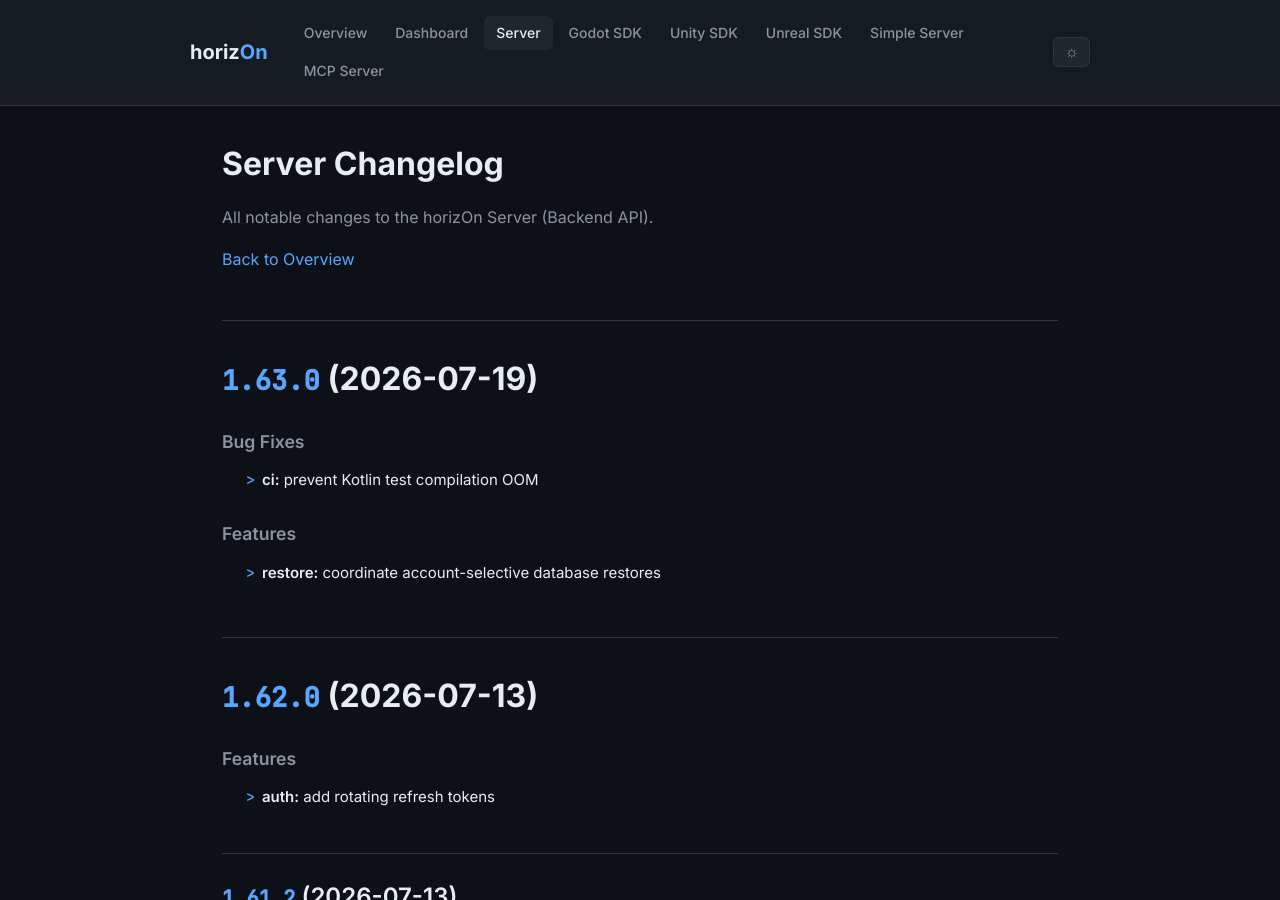
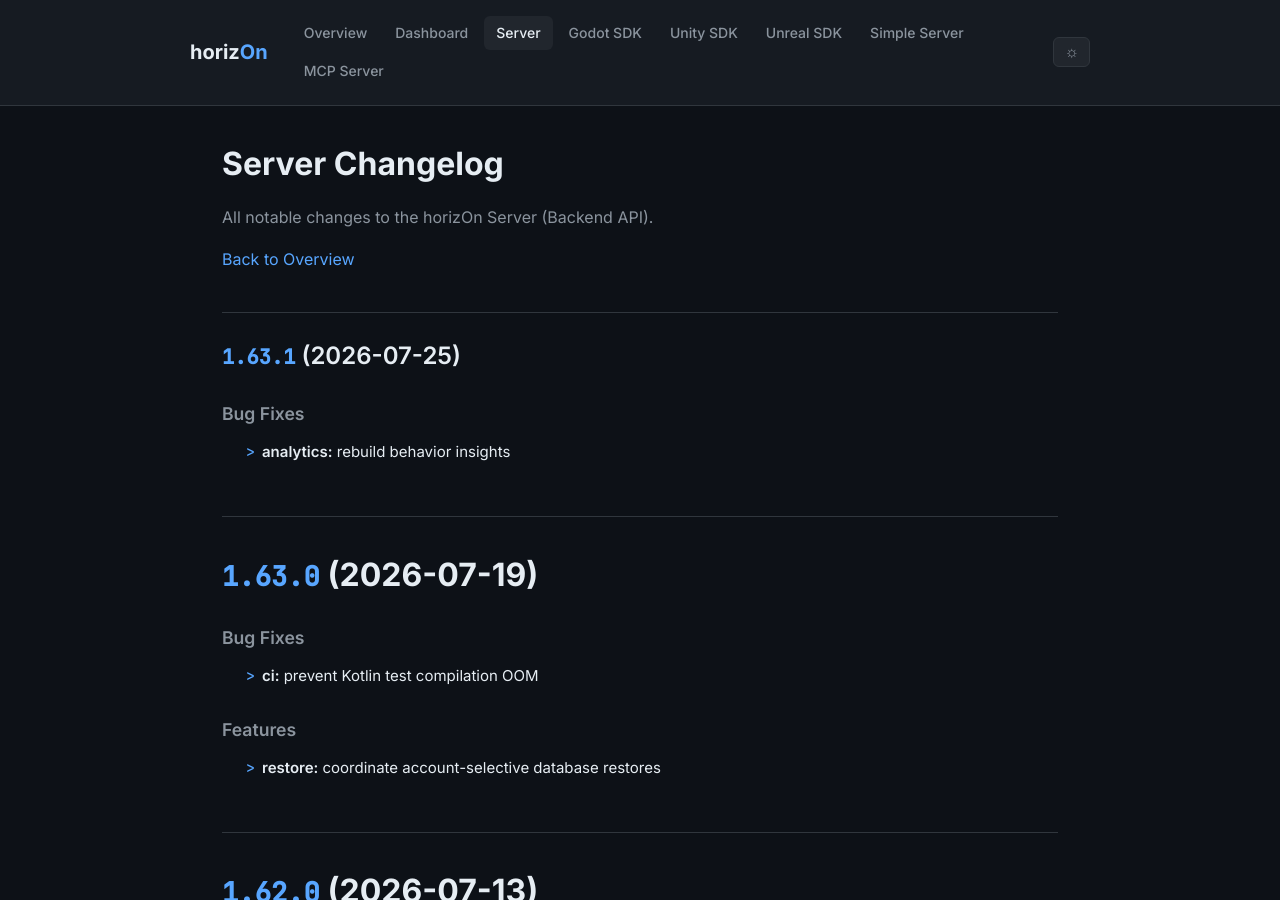
Before and after one commit to ProjectMakersDE/horizOn-Changelog, a Jekyll site: the page built from server-changelog.md, in a window 1280 px wide and 900 px high. Built offline with Jekyll 4.4.1, drawn with Linux system fonts in a browser that asks for light colours.

Commit message:
chore: reconcile changelogs

```diff
--- a/server-changelog.md
+++ b/server-changelog.md
@@ -8,6 +8,13 @@ title: Server Changelog
 All notable changes to the horizOn Server (Backend API).
 
 [Back to Overview](.)
+
+## [1.63.1](https://github.com/ProjectMakersDE/horizOn-Server/compare/v1.63.0...v1.63.1) (2026-07-25)
+
+
+### Bug Fixes
+
+* **analytics:** rebuild behavior insights ([1195a95](https://github.com/ProjectMakersDE/horizOn-Server/commit/1195a95082546c7b26960afb6a41d87770b82a2a))
 
 # [1.63.0](https://github.com/ProjectMakersDE/horizOn-Server/compare/v1.62.0...v1.63.0) (2026-07-19)
 
```
Also changed, not shown: index.md (+1 -1 lines).
